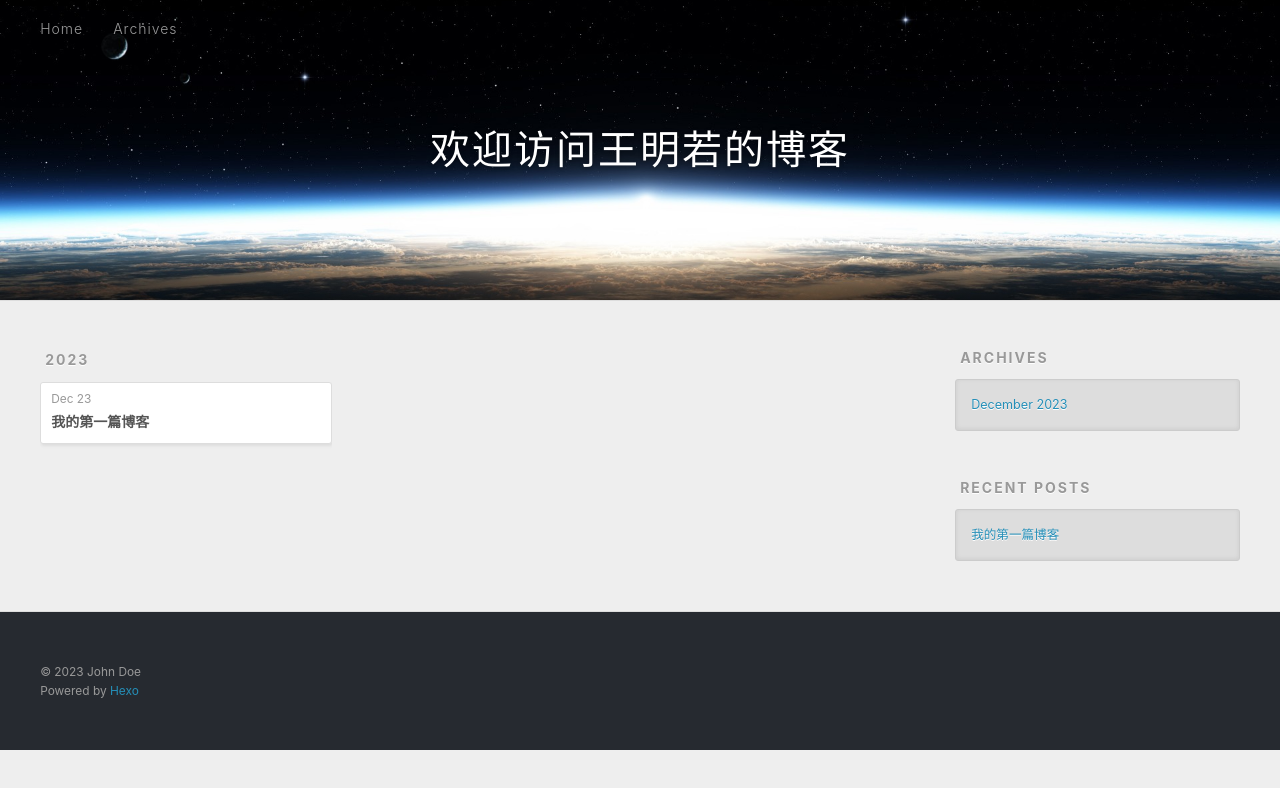
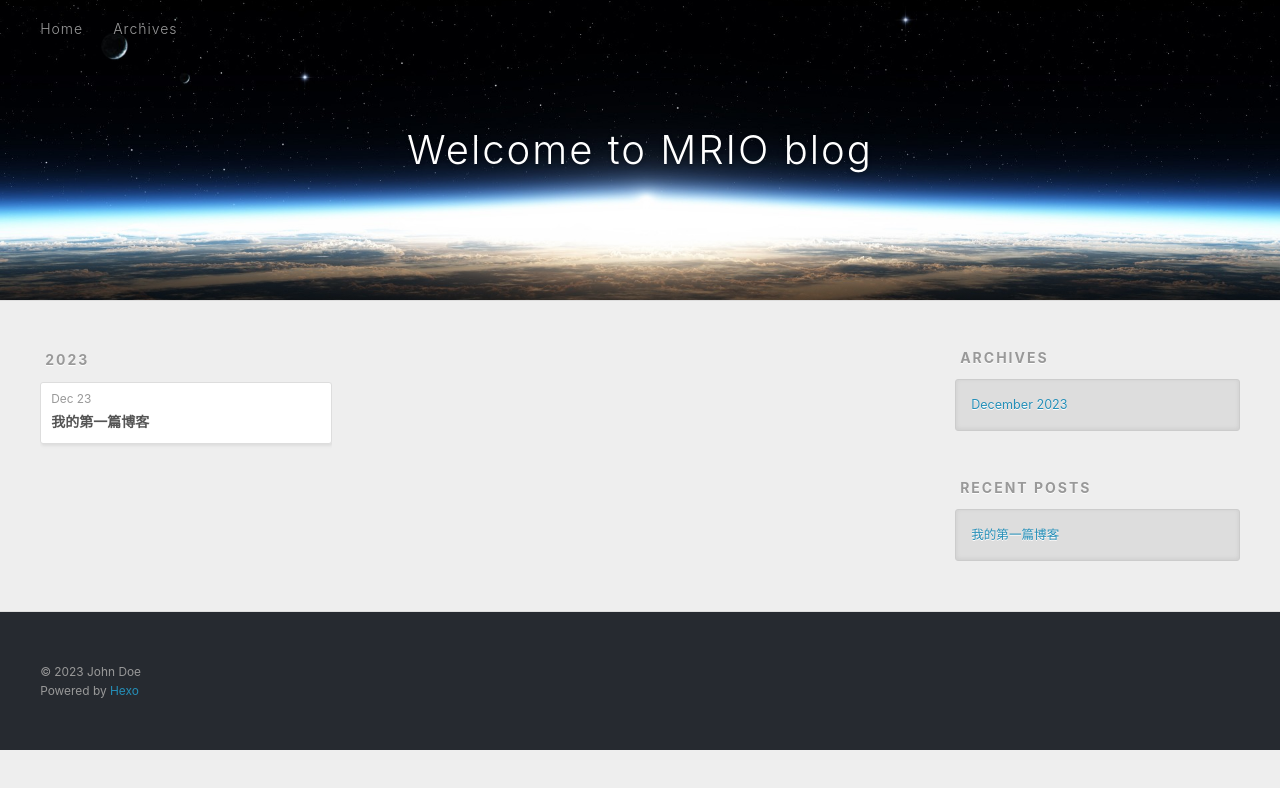
Before and after one commit to WANGMINGRUO/WANGMINGRUO.github.io, a plain HTML site: page archives/2023/12/index.html in a window 1280 px wide. Drawn offline with Linux system fonts and the light colour scheme.

Commit message:
Site updated: 2023-12-24 00:15:20

```diff
--- a/archives/2023/12/index.html
+++ b/archives/2023/12/index.html
@@ -4,17 +4,17 @@
   <meta charset="utf-8">
 
 
-  <title>Archives: 2023/12 | 欢迎访问王明若的博客</title>
+  <title>Archives: 2023/12 | Welcome to MRIO blog</title>
   <meta name="viewport" content="width=device-width, initial-scale=1, shrink-to-fit=no">
   <meta property="og:type" content="website">
-<meta property="og:title" content="欢迎访问王明若的博客">
+<meta property="og:title" content="Welcome to MRIO blog">
 <meta property="og:url" content="http://example.com/archives/2023/12/index.html">
-<meta property="og:site_name" content="欢迎访问王明若的博客">
+<meta property="og:site_name" content="Welcome to MRIO blog">
 <meta property="og:locale" content="en_US">
 <meta property="article:author" content="John Doe">
 <meta name="twitter:card" content="summary">
 
-    <link rel="alternate" href="/atom.xml" title="欢迎访问王明若的博客" type="application/atom+xml">
+    <link rel="alternate" href="/atom.xml" title="Welcome to MRIO blog" type="application/atom+xml">
 
 
     <link rel="shortcut icon" href="/favicon.png">
@@ -39,7 +39,7 @@
   <div id="header-outer" class="outer">
     <div id="header-title" class="inner">
       <h1 id="logo-wrap">
-        <a href="/" id="logo">欢迎访问王明若的博客</a>
+        <a href="/" id="logo">Welcome to MRIO blog</a>
       </h1>
 
     </div>
```
Also changed, not shown: 2023/12/23/TEXT/index.html (+4 -4 lines), archives/2023/index.html (+5 -5 lines), archives/index.html (+5 -5 lines), index.html (+5 -5 lines).
